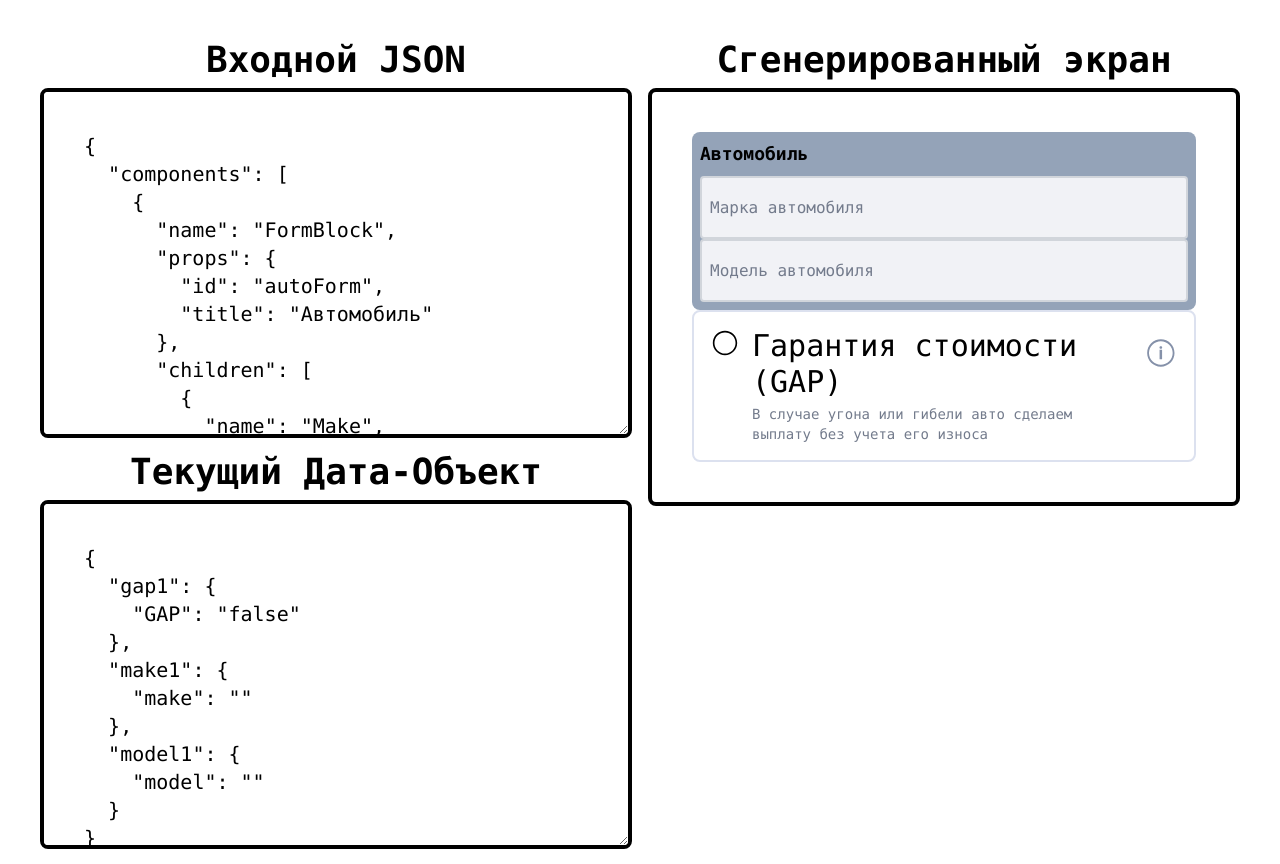
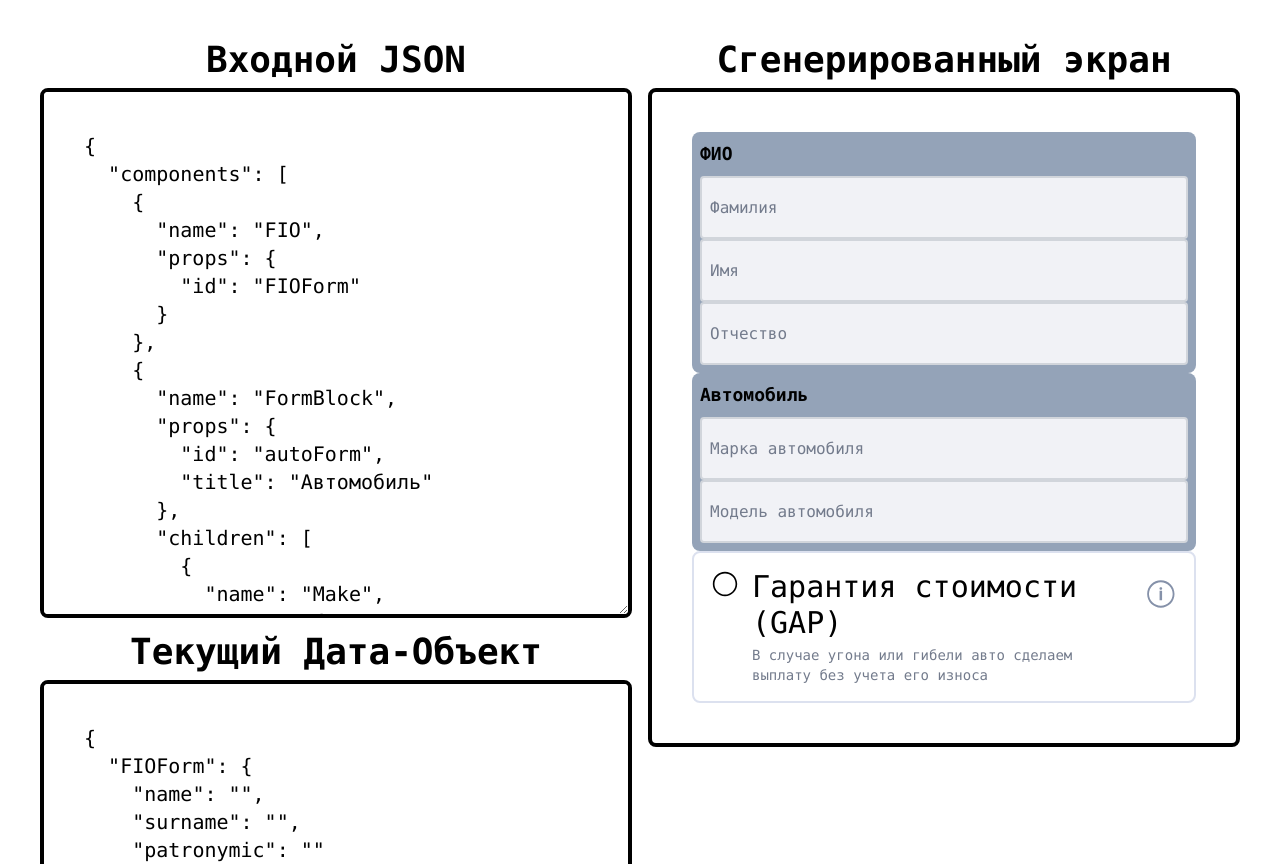
Before and after one commit to IvanOrlovsky/json-front-demo, a Next.js app: page / in a window 1280 px wide. Shown: the top 864 px of the page. Built offline with nearby package versions, Linux system fonts and the light colour scheme.

Commit message:
Нулевая версия обработки комплексного компонента с дата-объектом

```diff
--- a/src/SDUI/Map/ComponentMap.tsx
+++ b/src/SDUI/Map/ComponentMap.tsx
@@ -2,10 +2,12 @@ import GAP from "@/components/GAP";
 import Make from "@/components/Make";
 import Model from "@/components/Model";
 import FormBlock from "@/components/FormBlock";
+import FIO from "@/components/FIO";
 
 export const componentMap: Record<string, React.FC<any>> = {
 	GAP,
 	Make,
 	Model,
 	FormBlock,
+	FIO,
 };
--- a/src/app/page.tsx
+++ b/src/app/page.tsx
@@ -9,6 +9,7 @@ export default function Home() {
 		JSON.stringify(
 			{
 				components: [
+					{ name: "FIO", props: { id: "FIOForm" } },
 					{
 						name: "FormBlock",
 						props: {
--- /dev/null
+++ b/src/components/FIO.tsx
@@ -0,0 +1,100 @@
+"use client";
+
+import { cn } from "@/lib/utils/cn";
+import FormBlock from "./FormBlock";
+import { useForm } from "react-hook-form";
+import { useDataObject } from "@/SDUI/contexts/dataObjectContext";
+import { ChangeEvent, useEffect } from "react";
+
+export default function FIO(props: any) {
+	const { id } = props;
+	const { register } = useForm();
+
+	const { updateData } = useDataObject();
+
+	useEffect(() => {
+		updateData((prev) => ({
+			...prev,
+			[id]: { name: "", surname: "", patronymic: "" },
+		}));
+	}, []);
+
+	useEffect(() => {
+		return () => {
+			updateData((prev) => {
+				const cleanedData = { ...prev };
+				delete cleanedData[id];
+				return cleanedData;
+			});
+		};
+	}, []);
+
+	const update = (e: ChangeEvent<HTMLInputElement>) => {
+		updateData((prev) => ({
+			...prev,
+			[id]: { ...prev[id], [e.target.name]: e.target.value },
+		}));
+	};
+
+	return (
+		<FormBlock id={id} title="ФИО">
+			<div className="relative grow">
+				<input
+					id={id}
+					{...register("name", { onChange: update })}
+					type={"text"}
+					className={cn("floating-label-input peer")}
+					placeholder=" "
+				/>
+
+				<label
+					unselectable="on"
+					htmlFor={id}
+					className={cn(
+						"floating-label peer-focus:text-blue-600 peer-placeholder-shown:scale-100 peer-placeholder-shown:translate-y-0 peer-focus:scale-75 peer-focus:-translate-y-5 rtl:peer-focus:translate-x-1/4 rtl:peer-focus:left-auto"
+					)}
+				>
+					Фамилия
+				</label>
+			</div>
+			<div className="relative grow">
+				<input
+					id={id}
+					{...register("surname", { onChange: update })}
+					type={"text"}
+					className={cn("floating-label-input peer")}
+					placeholder=" "
+				/>
+
+				<label
+					unselectable="on"
+					htmlFor={id}
+					className={cn(
+						"floating-label peer-focus:text-blue-600 peer-placeholder-shown:scale-100 peer-placeholder-shown:translate-y-0 peer-focus:scale-75 peer-focus:-translate-y-5 rtl:peer-focus:translate-x-1/4 rtl:peer-focus:left-auto"
+					)}
+				>
+					Имя
+				</label>
+			</div>
+			<div className="relative grow">
+				<input
+					id={id}
+					{...register("patronymic", { onChange: update })}
+					type={"text"}
+					className={cn("floating-label-input peer")}
+					placeholder=" "
+				/>
+
+				<label
+					unselectable="on"
+					htmlFor={id}
+					className={cn(
+						"floating-label peer-focus:text-blue-600 peer-placeholder-shown:scale-100 peer-placeholder-shown:translate-y-0 peer-focus:scale-75 peer-focus:-translate-y-5 rtl:peer-focus:translate-x-1/4 rtl:peer-focus:left-auto"
+					)}
+				>
+					Отчество
+				</label>
+			</div>
+		</FormBlock>
+	);
+}
--- a/src/components/FormBlock.tsx
+++ b/src/components/FormBlock.tsx
@@ -1,22 +1,23 @@
 import { cn } from "@/lib/utils/cn";
 
 interface FormBlockProps {
-	props: {
-		id: string;
-		title: string;
-		[key: string]: any;
-	};
+	id: string;
+	title: string;
 	children: React.ReactNode;
+	[key: string]: any;
 }
 
-const FormBlock: React.FC<FormBlockProps> = (props: any) => {
-	const { id, title } = props;
-
+const FormBlock: React.FC<FormBlockProps> = ({
+	id,
+	title,
+	children,
+	...rest
+}) => {
 	return (
 		<div className={cn("rounded-lg bg-slate-400 flex flex-col p-2")}>
 			<h1 className="text-black font-semibold text-lg mb-2">{title}</h1>
 			<form id={id} name={id}>
-				{props.children}
+				{children}
 			</form>
 		</div>
 	);
```
